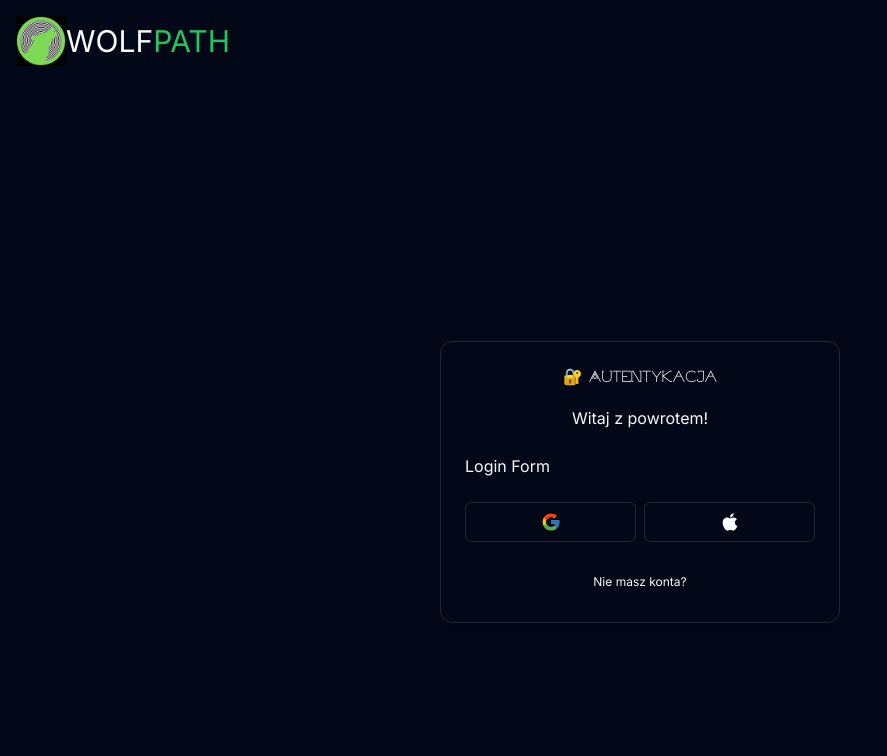
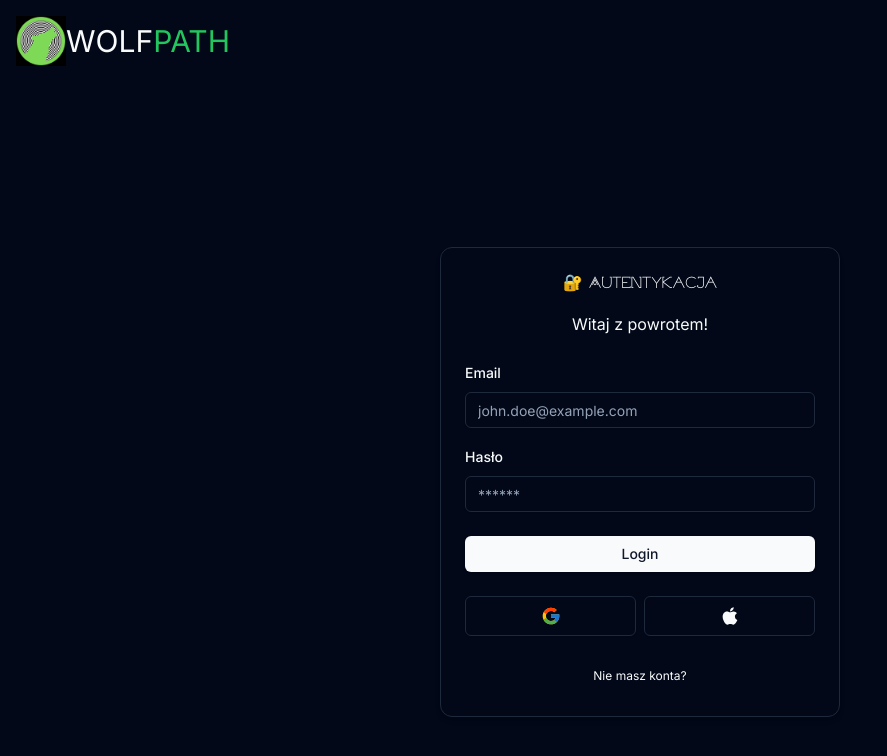
Before and after one commit to AlexanderKrysiuk/wolf-path, a Next.js app: page /auth/login in a window 1280 px wide. Shown: the top 756 px of the page, without its empty margins (0-887 px from the left). Built offline with nearby package versions, Linux system fonts and the light colour scheme.

Commit message:
Login Form

```diff
--- a/components/auth/login-form.tsx
+++ b/components/auth/login-form.tsx
@@ -1,6 +1,40 @@
+"use client";
+
 import { CardWrapper } from "./card-wrapper";
+import { useForm } from "react-hook-form";
+import { zodResolver } from "@hookform/resolvers/zod";
+import { Input } from "@/components/ui/input";
+import { Button } from "@/components/ui/button";
+import { FormError } from "@/components/form-error";
+import { FormSuccess } from "@/components/form-success";
+
+import * as z from "zod";
+
+import { LoginSchema } from "@/schemas";
+
+import {
+    Form,
+    FormControl,
+    FormField,
+    FormItem,
+    FormLabel,
+    FormMessage
+
+} from "@/components/ui/form"
 
 export const LoginForm = () => {
+    const form = useForm<z.infer<typeof LoginSchema>>({
+        resolver: zodResolver(LoginSchema),
+        defaultValues: {
+            email: "",
+            password: "",
+        },
+    });
+
+    const onSubmit = (values: z.infer<typeof LoginSchema>) => {
+        console.log(values);
+    }
+
     return (
         <CardWrapper
             headerLabel = "Witaj z powrotem!"
@@ -8,7 +42,57 @@
             backButtonHref="/auth/register"
             showSocial
         >
-            Login Form
+            <Form {...form}>
+                <form
+                    onSubmit={form.handleSubmit(onSubmit)}
+                    className="space-y-6"
+                >
+                    <div className="space-y-4">
+                        <FormField
+                            control={form.control}
+                            name="email"
+                            render={({ field }) => (
+                                <FormItem>
+                                    <FormLabel>Email</FormLabel>
+                                    <FormControl>
+                                        <Input
+                                            {...field}
+                                            placeholder="john.doe@example.com"
+                                            type="email"
+                                        />
+                                    </FormControl>
+                                    <FormMessage/>
+                                </FormItem>
+                            )}
+                        />
+                        <FormField
+                            control={form.control}
+                            name="password"
+                            render={({ field }) => (
+                                <FormItem>
+                                    <FormLabel>Hasło</FormLabel>
+                                    <FormControl>
+                                        <Input
+                                            {...field}
+                                            placeholder="******"
+                                            type="password"
+                                        />
+                                    </FormControl>
+                                    <FormMessage/>
+                                </FormItem>
+                            )}
+                        />
+                    </div>
+                    <FormError message=""/>
+                    <FormSuccess message=""/>
+                    <Button
+                        type="submit"
+                        className="w-full"
+                    >
+                        Login
+                    </Button>
+                </form>
+            </Form>
         </CardWrapper>
     );
 }
--- /dev/null
+++ b/components/form-error.tsx
@@ -0,0 +1,18 @@
+import { ExclamationTriangleIcon } from "@radix-ui/react-icons";
+
+interface FormErrorProps {
+    message?: string;
+}
+
+export const FormError = ({
+    message,
+}: FormErrorProps) => {
+    if (!message) return null;
+
+    return (
+        <div className="bg-destructive/15 p-3 rounded-md flex ietms-center gap-x-2 text-sm text-destructive">
+            <ExclamationTriangleIcon className="h-4 w-4"/>
+            <p>{message}</p>
+        </div>
+    )
+}
--- /dev/null
+++ b/components/form-success.tsx
@@ -0,0 +1,18 @@
+import { CheckCircledIcon } from "@radix-ui/react-icons";
+
+interface FormSuccessProps {
+    message?: string;
+}
+
+export const FormSuccess = ({
+    message,
+}: FormSuccessProps) => {
+    if (!message) return null;
+
+    return (
+        <div className="bg-emerald-500/15 p-3 rounded-md flex ietms-center gap-x-2 text-sm text-emerald-500">
+            <CheckCircledIcon className="h-4 w-4"/>
+            <p>{message}</p>
+        </div>
+    )
+}
--- /dev/null
+++ b/components/ui/form.tsx
@@ -0,0 +1,176 @@
+import * as React from "react"
+import * as LabelPrimitive from "@radix-ui/react-label"
+import { Slot } from "@radix-ui/react-slot"
+import {
+  Controller,
+  ControllerProps,
+  FieldPath,
+  FieldValues,
+  FormProvider,
+  useFormContext,
+} from "react-hook-form"
+
+import { cn } from "@/lib/utils"
+import { Label } from "@/components/ui/label"
+
+const Form = FormProvider
+
+type FormFieldContextValue<
+  TFieldValues extends FieldValues = FieldValues,
+  TName extends FieldPath<TFieldValues> = FieldPath<TFieldValues>
+> = {
+  name: TName
+}
+
+const FormFieldContext = React.createContext<FormFieldContextValue>(
+  {} as FormFieldContextValue
+)
+
+const FormField = <
+  TFieldValues extends FieldValues = FieldValues,
+  TName extends FieldPath<TFieldValues> = FieldPath<TFieldValues>
+>({
+  ...props
+}: ControllerProps<TFieldValues, TName>) => {
+  return (
+    <FormFieldContext.Provider value={{ name: props.name }}>
+      <Controller {...props} />
+    </FormFieldContext.Provider>
+  )
+}
+
+const useFormField = () => {
+  const fieldContext = React.useContext(FormFieldContext)
+  const itemContext = React.useContext(FormItemContext)
+  const { getFieldState, formState } = useFormContext()
+
+  const fieldState = getFieldState(fieldContext.name, formState)
+
+  if (!fieldContext) {
+    throw new Error("useFormField should be used within <FormField>")
+  }
+
+  const { id } = itemContext
+
+  return {
+    id,
+    name: fieldContext.name,
+    formItemId: `${id}-form-item`,
+    formDescriptionId: `${id}-form-item-description`,
+    formMessageId: `${id}-form-item-message`,
+    ...fieldState,
+  }
+}
+
+type FormItemContextValue = {
+  id: string
+}
+
+const FormItemContext = React.createContext<FormItemContextValue>(
+  {} as FormItemContextValue
+)
+
+const FormItem = React.forwardRef<
+  HTMLDivElement,
+  React.HTMLAttributes<HTMLDivElement>
+>(({ className, ...props }, ref) => {
+  const id = React.useId()
+
+  return (
+    <FormItemContext.Provider value={{ id }}>
+      <div ref={ref} className={cn("space-y-2", className)} {...props} />
+    </FormItemContext.Provider>
+  )
+})
+FormItem.displayName = "FormItem"
+
+const FormLabel = React.forwardRef<
+  React.ElementRef<typeof LabelPrimitive.Root>,
+  React.ComponentPropsWithoutRef<typeof LabelPrimitive.Root>
+>(({ className, ...props }, ref) => {
+  const { error, formItemId } = useFormField()
+
+  return (
+    <Label
+      ref={ref}
+      className={cn(error && "text-destructive", className)}
+      htmlFor={formItemId}
+      {...props}
+    />
+  )
+})
+FormLabel.displayName = "FormLabel"
+
+const FormControl = React.forwardRef<
+  React.ElementRef<typeof Slot>,
+  React.ComponentPropsWithoutRef<typeof Slot>
+>(({ ...props }, ref) => {
+  const { error, formItemId, formDescriptionId, formMessageId } = useFormField()
+
+  return (
+    <Slot
+      ref={ref}
+      id={formItemId}
+      aria-describedby={
+        !error
+          ? `${formDescriptionId}`
+          : `${formDescriptionId} ${formMessageId}`
+      }
+      aria-invalid={!!error}
+      {...props}
+    />
+  )
+})
+FormControl.displayName = "FormControl"
+
+const FormDescription = React.forwardRef<
+  HTMLParagraphElement,
+  React.HTMLAttributes<HTMLParagraphElement>
+>(({ className, ...props }, ref) => {
+  const { formDescriptionId } = useFormField()
+
+  return (
+    <p
+      ref={ref}
+      id={formDescriptionId}
+      className={cn("text-[0.8rem] text-muted-foreground", className)}
+      {...props}
+    />
+  )
+})
+FormDescription.displayName = "FormDescription"
+
+const FormMessage = React.forwardRef<
+  HTMLParagraphElement,
+  React.HTMLAttributes<HTMLParagraphElement>
+>(({ className, children, ...props }, ref) => {
+  const { error, formMessageId } = useFormField()
+  const body = error ? String(error?.message) : children
+
+  if (!body) {
+    return null
+  }
+
+  return (
+    <p
+      ref={ref}
+      id={formMessageId}
+      className={cn("text-[0.8rem] font-medium text-destructive", className)}
+      {...props}
+    >
+      {body}
+    </p>
+  )
+})
+FormMessage.displayName = "FormMessage"
+
+export {
+  useFormField,
+  Form,
+  FormItem,
+  FormLabel,
+  FormControl,
+  FormDescription,
+  FormMessage,
+  FormField,
+}
--- /dev/null
+++ b/components/ui/input.tsx
@@ -0,0 +1,25 @@
+import * as React from "react"
+
+import { cn } from "@/lib/utils"
+
+export interface InputProps
+  extends React.InputHTMLAttributes<HTMLInputElement> {}
+
+const Input = React.forwardRef<HTMLInputElement, InputProps>(
+  ({ className, type, ...props }, ref) => {
+    return (
+      <input
+        type={type}
+        className={cn(
+          "flex h-9 w-full rounded-md border border-input bg-transparent px-3 py-1 text-sm shadow-sm transition-colors file:border-0 file:bg-transparent file:text-sm file:font-medium placeholder:text-muted-foreground focus-visible:outline-none focus-visible:ring-1 focus-visible:ring-ring disabled:cursor-not-allowed disabled:opacity-50",
+          className
+        )}
+        ref={ref}
+        {...props}
+      />
+    )
+  }
+)
+Input.displayName = "Input"
+
+export { Input }
--- /dev/null
+++ b/components/ui/label.tsx
@@ -0,0 +1,26 @@
+"use client"
+
+import * as React from "react"
+import * as LabelPrimitive from "@radix-ui/react-label"
+import { cva, type VariantProps } from "class-variance-authority"
+
+import { cn } from "@/lib/utils"
+
+const labelVariants = cva(
+  "text-sm font-medium leading-none peer-disabled:cursor-not-allowed peer-disabled:opacity-70"
+)
+
+const Label = React.forwardRef<
+  React.ElementRef<typeof LabelPrimitive.Root>,
+  React.ComponentPropsWithoutRef<typeof LabelPrimitive.Root> &
+    VariantProps<typeof labelVariants>
+>(({ className, ...props }, ref) => (
+  <LabelPrimitive.Root
+    ref={ref}
+    className={cn(labelVariants(), className)}
+    {...props}
+  />
+))
+Label.displayName = LabelPrimitive.Root.displayName
+
+export { Label }
--- a/package.json
+++ b/package.json
@@ -9,8 +9,10 @@
     "lint": "next lint"
   },
   "dependencies": {
+    "@hookform/resolvers": "^3.6.0",
     "@radix-ui/react-dropdown-menu": "^2.1.1",
     "@radix-ui/react-icons": "^1.3.0",
+    "@radix-ui/react-label": "^2.1.0",
     "@radix-ui/react-slot": "^1.1.0",
     "class-variance-authority": "^0.7.0",
     "clsx": "^2.1.1",
@@ -18,9 +20,11 @@
     "next-themes": "^0.3.0",
     "react": "^18",
     "react-dom": "^18",
+    "react-hook-form": "^7.52.0",
     "react-icons": "^5.2.1",
     "tailwind-merge": "^2.3.0",
-    "tailwindcss-animate": "^1.0.7"
+    "tailwindcss-animate": "^1.0.7",
+    "zod": "^3.23.8"
   },
   "devDependencies": {
     "@types/node": "^20",
--- /dev/null
+++ b/schemas/index.ts
@@ -0,0 +1,6 @@
+import * as z from 'zod';
+
+export const LoginSchema = z.object({
+    email: z.string().email(),
+    password: z.string()
+});
```
Also changed, not shown: 1 other file (tests, documents, lock files or other folders).
